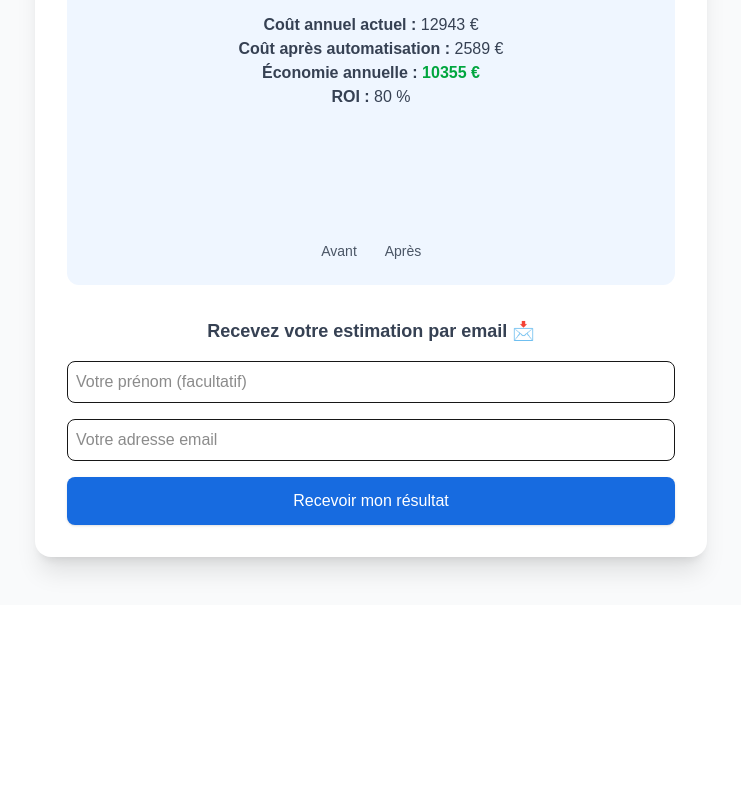
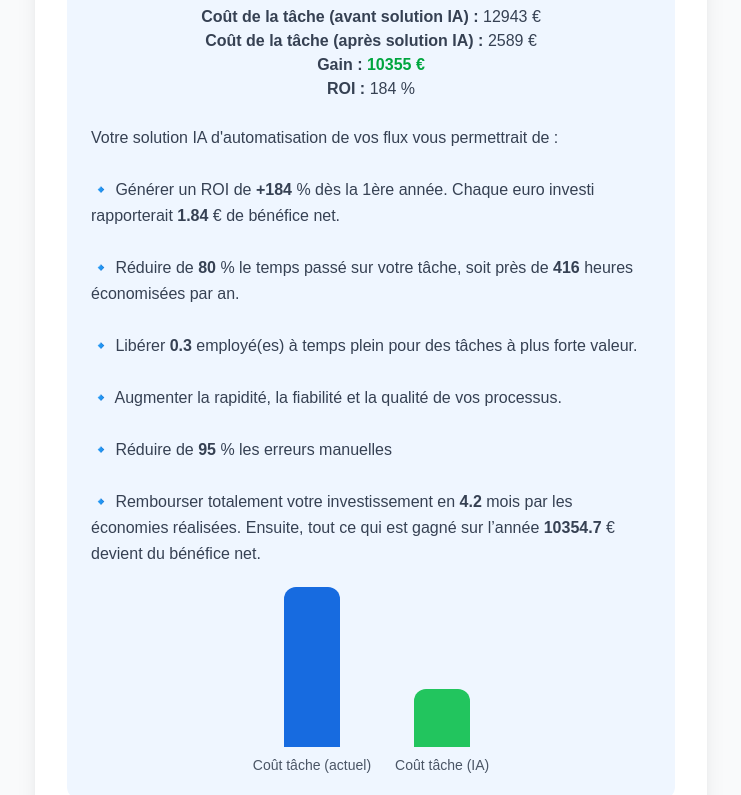
Before and after one commit to Liverstone999/ia-qelium, a Next.js app: page /simulateur in a window 1280 px wide. Shown: the part 485-1280 px from the top of the page, without its empty margins (269-1010 px from the left). Before the commit the page ends 1090 px from the top, so only its background shows below. Built offline with nearby package versions, Linux system fonts and the light colour scheme.

Commit message:
Modifications simulateur : mise à jour page.tsx

```diff
--- a/app/simulateur/page.tsx
+++ b/app/simulateur/page.tsx
@@ -1,6 +1,6 @@
-// pages/simulateur.tsx
+// app/simulateur/page.tsx
 "use client";
-import { useState } from "react";
+import { useEffect, useState } from "react";
 import { motion } from "framer-motion";
 
 export default function Simulateur() {
@@ -11,62 +11,62 @@ export default function Simulateur() {
   const [nom, setNom] = useState("");
   const [submitted, setSubmitted] = useState(false);
 
-  // Handlers typés
-  const handleChangeHeures = (e: React.ChangeEvent<HTMLInputElement>) => {
-    setHeures(Number(e.target.value));
-  };
-  const handleChangeCoutAnnuel = (e: React.ChangeEvent<HTMLInputElement>) => {
-    setCoutAnnuel(Number(e.target.value));
-  };
-  const handleChangeTauxAuto = (e: React.ChangeEvent<HTMLInputElement>) => {
-    setTauxAuto(Number(e.target.value));
-  };
-  const handleChangeNom = (e: React.ChangeEvent<HTMLInputElement>) => {
-    setNom(e.target.value);
-  };
-  const handleChangeEmail = (e: React.ChangeEvent<HTMLInputElement>) => {
-    setEmail(e.target.value);
-  };
-
   // Calculs
   const heuresAn = heures * 52;
+  const heuresEcoAn = heuresAn * tauxAuto / 100;
   const etp = heuresAn / 1607;
+  const etpEco = Math.round((heuresEcoAn / 1607) * 10) / 10;
   const coutActuel = etp * coutAnnuel;
+  const coutActuelFormatted = (etp * coutAnnuel).toLocaleString("fr-FR")
   const coutApresAuto = coutActuel * (1 - tauxAuto / 100);
   const economie = coutActuel - coutApresAuto;
-  const roi = (economie / coutActuel) * 100;
+  const coutIA = 7 * heuresAn;
+  const gainNetAn = (coutActuel * tauxAuto / 100) - coutIA;
+  const roi = coutActuel > 0 ? Math.round((gainNetAn / coutIA) * 100) : 0;
+  const rentab = Math.round((roi / 100) * 100) / 100;
+  const delaiROI = Math.round(coutIA / (coutActuel * tauxAuto / 100) * 12 * 10) / 10;
+  const ecoAn = Math.round((coutActuel * tauxAuto / 100) * 100) / 100;
 
   const handleSubmit = (e: React.FormEvent) => {
     e.preventDefault();
     setSubmitted(true);
+    // fetch webhook...
+  };
 
-    // 🔗 Connexion à un webhook n8n / CRM possible ici
-    // fetch("/api/saveLead", { method: "POST", body: JSON.stringify({ nom, email, heures, coutAnnuel, economie }) })
-  };
+  // Graph params
+  const containerHeightPx = 160; // hauteur fixe du container graphique (px)
+  const percentAvant = 100;
+  // Calcule un % "après" lisible, borne 5..100
+  const rawPercentApres = 100 - tauxAuto * 0.8;
+  const percentApres = Math.max(5, Math.min(100, Math.round(rawPercentApres)));
+
+  // Convert percent -> px
+  const pxAvant = Math.round((percentAvant / 100) * containerHeightPx);
+  const pxApres = Math.round((percentApres / 100) * containerHeightPx);
 
   return (
     <div className="min-h-screen bg-gray-50 flex flex-col items-center justify-center px-4 py-12">
       <div className="max-w-2xl w-full bg-white shadow-xl rounded-2xl p-8">
         <h1 className="text-3xl font-bold text-center text-[#176be0] mb-6">
-          Simulateur d’économies grâce à l’automatisation IA
+          Simulateur de Gains solution IA
         </h1>
 
         {/* Formulaire principal */}
         <div className="space-y-4">
           <InputField
-            label="Heures passées par semaine sur la tâche"
+            label="Heures passées par semaine sur la tâche (estimation)"
             value={heures}
-            onChange={handleChangeHeures}
+            onChange={(v) => setHeures(v)}
           />
           <InputField
             label="Coût annuel chargé par employé (€)"
             value={coutAnnuel}
-            onChange={handleChangeCoutAnnuel}
+            onChange={(v) => setCoutAnnuel(v)}
           />
           <InputField
             label="Taux d’automatisation estimé (%)"
             value={tauxAuto}
-            onChange={handleChangeTauxAuto}
+            onChange={(v) => setTauxAuto(v)}
           />
         </div>
 
@@ -78,22 +78,36 @@ export default function Simulateur() {
           className="mt-8 bg-blue-50 rounded-xl p-6 text-center"
         >
           <h2 className="text-xl font-semibold mb-2 text-[#176be0]">
-            Résultats estimés
+            Résultats (estimation)<br></br><br></br>
           </h2>
           <p className="text-gray-700">
-            <strong>Coût annuel actuel :</strong> {coutActuel.toFixed(0)} €<br />
-            <strong>Coût après automatisation :</strong> {coutApresAuto.toFixed(0)} €<br />
-            <strong>Économie annuelle :</strong>{" "}
+            <strong>Coût de la tâche (avant solution IA)  :</strong> {coutActuel.toFixed(0)} €<br />
+            <strong>Coût de la tâche (après solution IA) :</strong> {coutApresAuto.toFixed(0)} €<br />
+            <strong>Gain :</strong>{" "}
             <span className="text-green-600 font-bold">
               {economie.toFixed(0)} €
             </span><br />
-            <strong>ROI :</strong> {roi.toFixed(0)} %
+            <strong>ROI :</strong> {roi.toFixed(0)} %<br></br>
+            <br/>
           </p>
+          <p className="text-gray-700 text-left leading-relaxed">
+            Votre solution IA d'automatisation de vos flux vous permettrait de :<br></br><br></br>
 
-          {/* Graphique simple */}
-          <div className="flex justify-center items-end mt-6 space-x-6 h-32">
-            <Bar label="Avant" height="100%" color="#176be0" />
-            <Bar label="Après" height={`${100 - tauxAuto * 0.8}%`} color="#22c55e" />
+            🔹 Générer un ROI de <strong>+{roi}</strong> % dès la 1ère année. Chaque euro investi rapporterait  <strong>{rentab}</strong> € de bénéfice net.<br></br><br></br>
+            🔹 Réduire de <strong>{tauxAuto}</strong> % le temps passé sur votre tâche, soit près de <strong>{heuresEcoAn}</strong> heures économisées par an.<br></br><br></br>
+            🔹 Libérer <strong>{etpEco}</strong> employé(es) à temps plein pour des tâches à plus forte valeur.<br></br><br></br>
+            🔹 Augmenter la rapidité, la fiabilité et la qualité de vos processus.<br></br><br></br>
+            🔹 Réduire de <strong>95</strong> % les erreurs manuelles<br></br><br></br>
+            🔹 Rembourser totalement votre investissement en <strong>{delaiROI}</strong> mois par les économies réalisées. Ensuite, tout ce qui est gagné sur l’année <strong>{ecoAn}</strong> € devient du bénéfice net.
+          </p>
+          <br></br>
+          {/* Graphique — container en px pour garantir visibilité */}
+          <div
+            className="flex justify-center items-end mt-6 space-x-6"
+            style={{ height: containerHeightPx }}
+          >
+            <AnimatedBar label="Coût tâche (actuel)" heightPx={pxAvant} color="#176be0" />
+            <AnimatedBar label="Coût tâche (IA)" heightPx={pxApres} color="#22c55e" />
           </div>
         </motion.div>
 
@@ -102,22 +116,22 @@ export default function Simulateur() {
           {!submitted ? (
             <form onSubmit={handleSubmit} className="space-y-4">
               <h3 className="text-lg font-semibold text-gray-700">
-                Recevez votre estimation par email 📩
+                Envoyer votre estimation par email 📩
               </h3>
               <input
                 type="text"
                 placeholder="Votre prénom (facultatif)"
                 value={nom}
-                onChange={handleChangeNom}
-                className="w-full p-2 border rounded-lg focus:ring-2 focus:ring-[#176be0]"
+                onChange={(e) => setNom(e.target.value)}
+                className="w-full p-2 border border-gray-300 bg-white text-gray-900 placeholder-gray-400 rounded-lg focus:outline-none focus:ring-2 focus:ring-[#176be0]"
               />
               <input
                 type="email"
                 placeholder="Votre adresse email"
                 value={email}
-                onChange={handleChangeEmail}
+                onChange={(e) => setEmail(e.target.value)}
                 required
-                className="w-full p-2 border rounded-lg focus:ring-2 focus:ring-[#176be0]"
+                className="w-full p-2 border border-gray-300 bg-white text-gray-900 placeholder-gray-400 rounded-lg focus:outline-none focus:ring-2 focus:ring-[#176be0]"
               />
               <button
                 type="submit"
@@ -132,9 +146,7 @@ export default function Simulateur() {
               animate={{ opacity: 1 }}
               className="bg-green-50 text-green-700 rounded-lg p-4 font-medium"
             >
-              ✅ Merci {nom || ""}! Votre estimation a bien été enregistrée.
-              <br />
-              Vous allez recevoir un récapitulatif par email.
+              ✅ Merci {nom || ""}! Votre estimation a bien été envoyée.
             </motion.div>
           )}
         </div>
@@ -143,7 +155,7 @@ export default function Simulateur() {
   );
 }
 
-// Sous-composants
+/* ---------- InputField ---------- */
 function InputField({
   label,
   value,
@@ -151,7 +163,7 @@ function InputField({
 }: {
   label: string;
   value: number;
-  onChange: (e: React.ChangeEvent<HTMLInputElement>) => void;
+  onChange: (v: number) => void;
 }) {
   return (
     <div>
@@ -160,28 +172,44 @@ function InputField({
         type="number"
         min="0"
         value={value}
-        onChange={onChange}
-        className="w-full mt-1 p-2 border rounded-lg focus:outline-none focus:ring-2 focus:ring-[#176be0]"
+        onChange={(e) => onChange(Number(e.target.value))}
+        className="w-full mt-1 p-2 border border-gray-300 bg-white text-gray-900 placeholder-gray-400 rounded-lg focus:outline-none focus:ring-2 focus:ring-[#176be0]"
       />
     </div>
   );
 }
 
-function Bar({
+/* ---------- AnimatedBar ---------- */
+/* animation: height transition + small pop */
+function AnimatedBar({
   label,
-  height,
+  heightPx,
   color,
 }: {
   label: string;
-  height: string;
+  heightPx: number;
   color: string;
 }) {
+  const [currentPx, setCurrentPx] = useState(0);
+
+  // animate on change
+  useEffect(() => {
+    // small timeout so transition triggers from 0 -> new value
+    const t = setTimeout(() => setCurrentPx(heightPx), 20);
+    return () => clearTimeout(t);
+  }, [heightPx]);
+
   return (
     <div className="flex flex-col items-center">
       <div
-        className="w-10 rounded-t-xl"
-        style={{ height, backgroundColor: color }}
-      ></div>
+        aria-hidden
+        className="w-14 rounded-t-xl transition-[height,transform] duration-700 ease-out"
+        style={{
+          height: `${currentPx}px`,
+          backgroundColor: color,
+          transform: `translateY(0)`,
+        }}
+      />
       <span className="text-sm mt-2 text-gray-600">{label}</span>
     </div>
   );
```
